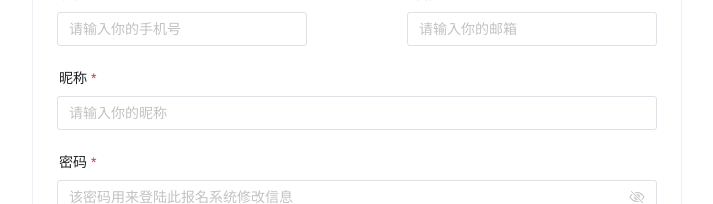
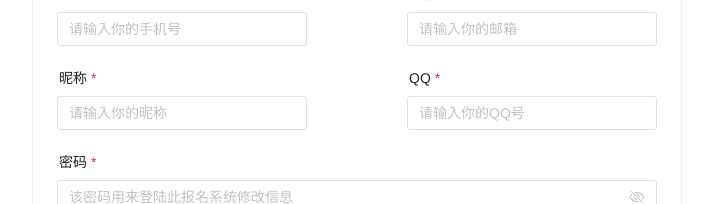
Before and after one commit to DX39061/XDSEC2022-Frontend, a Vue app: page /join in a window 1280 px wide. Shown: the part 365-569 px from the top of the page, without its empty margins (283-996 px from the left). Built offline with nearby package versions, Linux system fonts and the light colour scheme.

Commit message:
add qq field to user model

```diff
--- a/src/api/account.ts
+++ b/src/api/account.ts
@@ -7,6 +7,7 @@ export interface JoinRequest {
     sex: string;
     major: string;
     'student-id': string;
+    qq: string;
     telephone: string;
     email: string;
     password: string;
@@ -50,6 +51,7 @@ export interface UpdateProfileRequest {
     major: string;               // 学院/专业
     'student-id': string;
     telephone: string;
+    qq: string;
     email: string;
     department: string;          // 意向部门
     direction: string;           // 学习方向
@@ -89,6 +91,7 @@ export interface SelfProfileResponse {
     sex: string;
     major: string;               // 学院/专业
     'student-id': string;
+    qq: string;
     telephone: string;
     email: string;
     department: string;          // 意向部门
--- a/src/api/user.ts
+++ b/src/api/user.ts
@@ -33,6 +33,7 @@ export interface UserDetailResponse {
     sex: string;
     major: string;
     "student-id": string;
+    qq: string;
     telephone: string;
     email: string;
     department: string;
@@ -60,6 +61,7 @@ export interface UpdateUserProfileRequest {
     major: string;
     "student-id": string;
     telephone: string;
+    qq: string;
     email: string;
     department: string;
     direction: string;
--- a/src/views/Admin/Interviews/InterviewDetail.vue
+++ b/src/views/Admin/Interviews/InterviewDetail.vue
@@ -34,6 +34,9 @@
           <n-space justify="space-between">
             <n-form-item label="昵称" path="nickName">
               <n-text style="min-width: 250px">{{ formValue.nickName }}</n-text>
+            </n-form-item>
+            <n-form-item label="QQ" path="qq">
+              <n-text style="min-width: 250px">{{ formValue.qq }}</n-text>
             </n-form-item>
           </n-space>
           <n-space justify="space-between">
@@ -222,6 +225,7 @@ export default defineComponent({
             major: '',
             studentID: '',
             telephone: '',
+            qq: '',
             email: '',
             department: '',
             direction: '',
@@ -253,6 +257,7 @@ export default defineComponent({
         this.formValue.major = resp.major
         this.formValue.studentID = resp["student-id"]
         this.formValue.telephone = resp.telephone
+        this.formValue.qq = resp.qq
         this.formValue.email = resp.email
         this.formValue.direction = resp.direction
         this.formValue.department = resp.department
--- a/src/views/Admin/Users/UserDetail.vue
+++ b/src/views/Admin/Users/UserDetail.vue
@@ -39,6 +39,9 @@
         <n-space justify="space-between">
           <n-form-item label="昵称" path="nickName">
             <n-input v-model:value="formValue.nickName" placeholder="请输入你的昵称" style="min-width: 250px"/>
+          </n-form-item>
+          <n-form-item label="QQ" path="qq">
+            <n-input v-model:value="formValue.qq" placeholder="请输入你的QQ号" style="min-width: 250px"/>
           </n-form-item>
           <n-form-item label="admin" path="admin">
             <n-checkbox v-model:checked="formValue.admin"/>
@@ -117,6 +120,7 @@ export default defineComponent({
         major: this.formValue.major,
         'student-id': this.formValue.studentID,
         telephone: this.formValue.telephone,
+        qq: this.formValue.qq,
         email: this.formValue.email,
         department: this.formValue.department,
         direction: this.formValue.direction,
@@ -126,10 +130,10 @@ export default defineComponent({
       }
       // console.log(updateUserProfileRequest)
       updateUserProfile(this.formValue.id, updateUserProfileRequest).then(() => {
-        //window.$message.destroyAll()
+        window.$message.destroyAll()
         window.$message.success('更新成功')
       }).catch((err: Error) => {
-        //window.$message.destroyAll()
+        window.$message.destroyAll()
         window.$message.error('更新失败' + err.message)
       }).finally(() => {
         router.push('/admin/users/' + this.formValue.id)
@@ -149,6 +153,7 @@ export default defineComponent({
             major: '',
             studentID: '',
             telephone: '',
+            qq: '',
             email: '',
             department: '',
             direction: '',
@@ -230,6 +235,7 @@ export default defineComponent({
         this.formValue.major = resp.major
         this.formValue.studentID = resp["student-id"]
         this.formValue.telephone = resp.telephone
+        this.formValue.qq = resp.qq
         this.formValue.email = resp.email
         this.formValue.direction = resp.direction
         this.formValue.department = resp.department
--- a/src/views/JoinView.vue
+++ b/src/views/JoinView.vue
@@ -38,10 +38,14 @@
             <n-input v-model:value="formValue.email" placeholder="请输入你的邮箱" style="min-width: 250px"/>
           </n-form-item>
         </n-space>
-
-        <n-form-item label="昵称" path="nickName">
-          <n-input v-model:value="formValue.nickName" placeholder="请输入你的昵称" style="min-width: 250px"/>
-        </n-form-item>
+        <n-space justify="space-between">
+          <n-form-item label="昵称" path="nickName">
+            <n-input v-model:value="formValue.nickName" placeholder="请输入你的昵称" style="min-width: 250px"/>
+          </n-form-item>
+          <n-form-item label="QQ" path="qq">
+            <n-input v-model:value="formValue.qq" placeholder="请输入你的QQ号" style="min-width: 250px"/>
+          </n-form-item>
+        </n-space>
         <n-form-item label="密码" path="password">
           <n-input type="password" show-password-on="click" v-model:value="formValue.password"
                    placeholder="该密码用来登陆此报名系统修改信息"/>
@@ -140,6 +144,7 @@ export default defineComponent({
           major: this.formValue.major,
           'student-id': this.formValue.studentID,
           telephone: this.formValue.telephone,
+          qq: this.formValue.qq,
           email: this.formValue.email,
           password: this.formValue.password,
           department: this.formValue.department,
@@ -177,6 +182,7 @@ export default defineComponent({
             major: '',
             studentID: '',
             telephone: '',
+            qq: '',
             email: '',
             password: '',
             department: '',
@@ -310,6 +316,10 @@ export default defineComponent({
           message: '给自己起一个别具一格的昵称吧',
           required: true,
         },
+        qq: {
+          message: '请输入你的QQ号',
+          required: true
+        },
         password: {
           required: true,
           trigger: ['input', 'blur'],
--- a/src/views/ProfileView.vue
+++ b/src/views/ProfileView.vue
@@ -37,9 +37,14 @@
             <n-input v-model:value="formValue.email" placeholder="请输入你的邮箱" style="min-width: 250px"/>
           </n-form-item>
         </n-space>
-        <n-form-item label="昵称" path="nickName">
-          <n-input v-model:value="formValue.nickName" placeholder="请输入你的昵称" style="min-width: 250px"/>
-        </n-form-item>
+        <n-space justify="space-between">
+          <n-form-item label="昵称" path="nickName">
+            <n-input v-model:value="formValue.nickName" placeholder="请输入你的昵称" style="min-width: 250px"/>
+          </n-form-item>
+          <n-form-item label="QQ" path="qq">
+            <n-input v-model:value="formValue.qq" placeholder="请输入你的QQ号"  style="min-width: 250px"/>
+          </n-form-item>
+        </n-space>
         <n-form-item label="意向部门" path="department">
           <n-select
               v-model:value="formValue.department"
@@ -97,6 +102,7 @@ export default defineComponent({
         major: this.formValue.major,
         'student-id': this.formValue.studentID,
         telephone: this.formValue.telephone,
+        qq: this.formValue.qq,
         email: this.formValue.email,
         department: this.formValue.department,
         direction: this.formValue.direction,
@@ -127,6 +133,7 @@ export default defineComponent({
             major: '',
             studentID: '',
             telephone: '',
+            qq: '',
             email: '',
             department: '',
             direction: '',
@@ -259,6 +266,10 @@ export default defineComponent({
           message: '给自己起一个别具一格的昵称吧',
           required: true
         },
+        qq: {
+          message: '请输入你的QQ号',
+          required: true
+        },
         department: {
           message: '请选择你的意向部门',
           required: true
@@ -279,6 +290,7 @@ export default defineComponent({
       this.formValue.major = resp.major
       this.formValue.studentID = resp["student-id"]
       this.formValue.telephone = resp.telephone
+      this.formValue.qq = resp.qq
       this.formValue.email = resp.email
       this.formValue.direction = resp.direction
       this.formValue.department = resp.department
```
